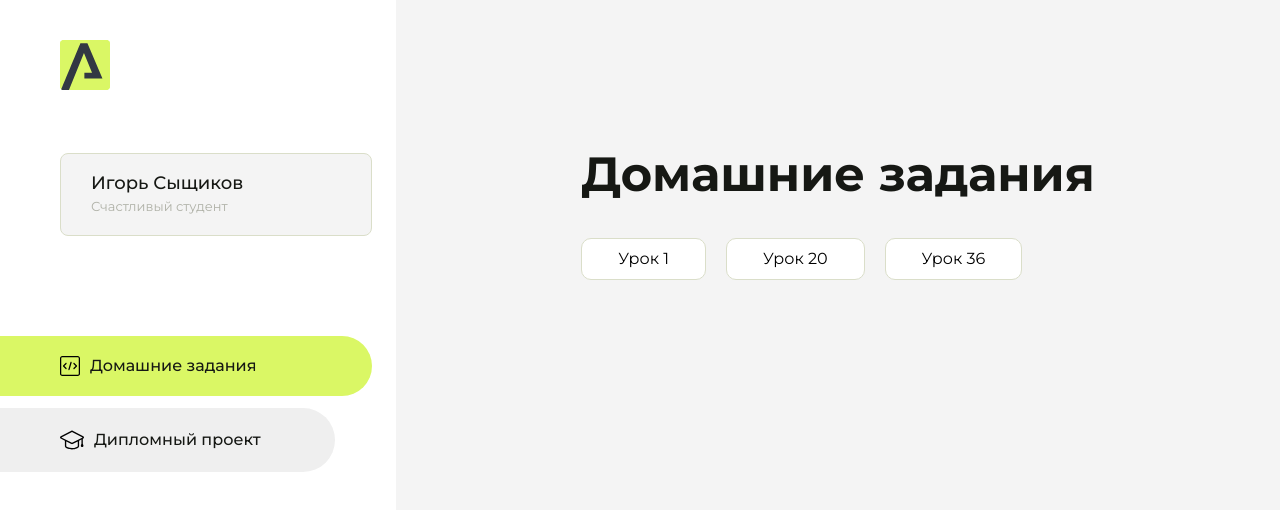
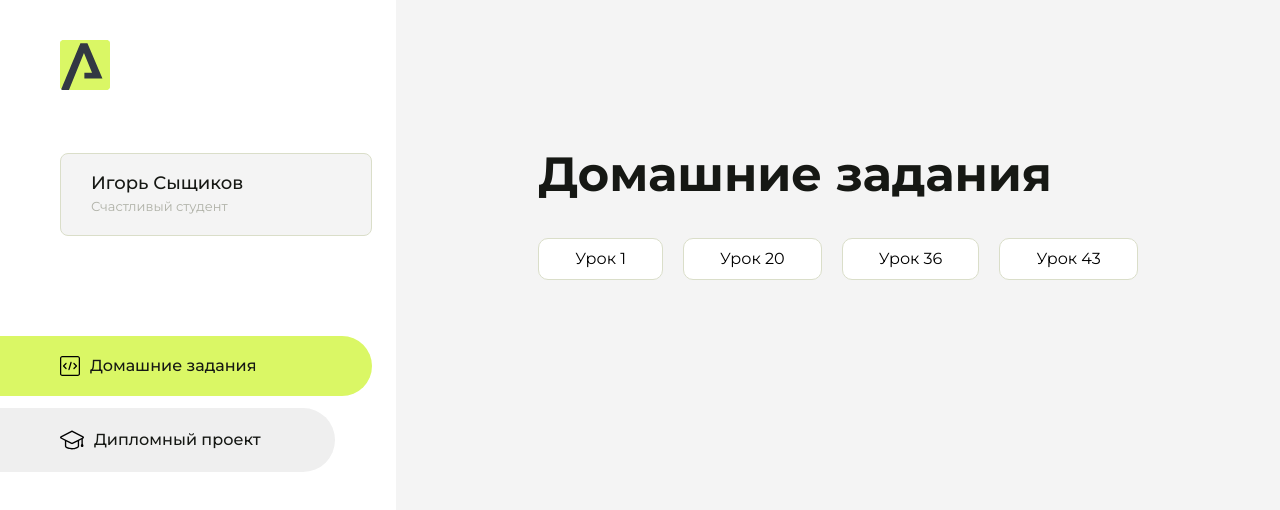
Before and after one commit to igorWeld/HomeWork, a plain HTML site: page index.html in a window 1280 px wide. Drawn offline with Linux system fonts and the light colour scheme.

Commit message:
Update index.html

```diff
--- a/index.html
+++ b/index.html
@@ -101,6 +101,9 @@
                     <li class="content__list-item">
                         <a href="lesson36/index.html">Урок 36</a>
                     </li>
+                    <li class="content__list-item">
+                        <a href="lesson43/index.html">Урок 43</a>
+                    </li>
                 </ul>
             </div>
             <div class="content__block hidden" id="diplomBlock">
```
